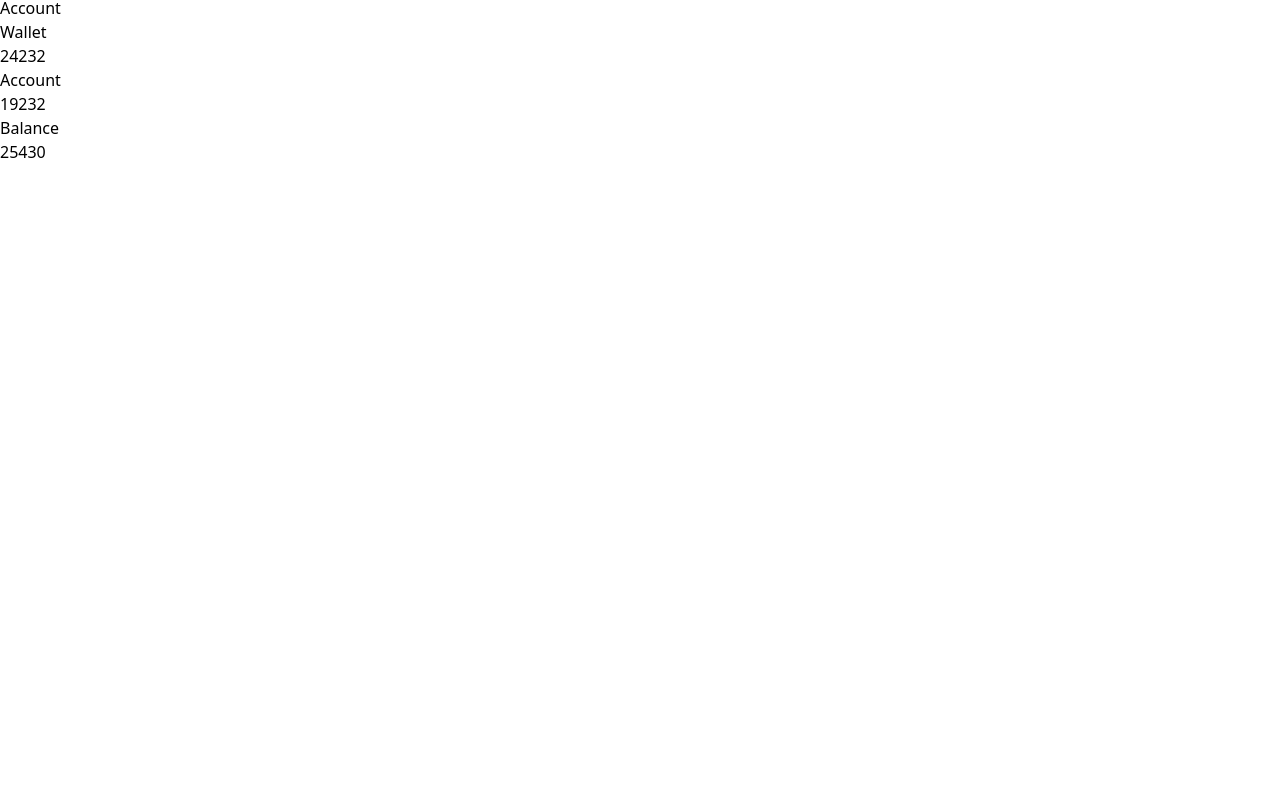
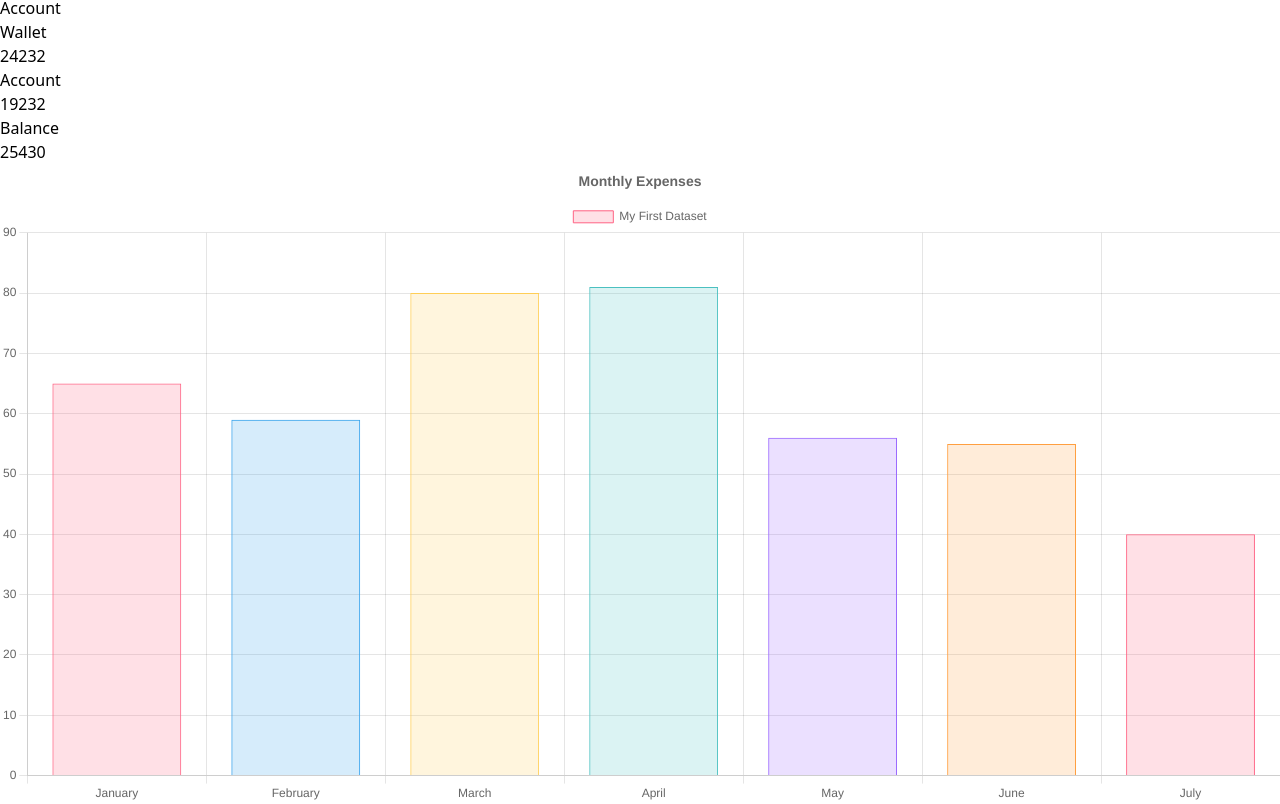
Before and after one commit to prashantjinwal/Money_Tracker, a React (Vite) app in the folder frontEnd/: page / in a window 1280 px wide. Shown: the part 566-1370 px from the top of the page. Before the commit the page ends 800 px from the top, so only its background shows below. Built offline with nearby package versions, Linux system fonts and the light colour scheme.

Commit message:
Add Chart.js

```diff
--- a/frontEnd/src/App.jsx
+++ b/frontEnd/src/App.jsx
@@ -45,8 +45,8 @@ function App() {
   return (
 
   <BrowserRouter>
-  <main className='h-screen flex '>
-   {btnSlate ? <SideBar onbtnClick={handleBtn} onselect={handleSelect} selectedBarBtn={selectedTitle.selectedID} />  : undefined}
+  <main className='h-screen flex'>
+    {btnSlate ? <nav className='lg:w-1/5 h-screen bg-[#323031] w-9/12 lg:static fixed z-50 overflow-y-auto'> <SideBar onbtnClick={handleBtn} onselect={handleSelect} selectedBarBtn={selectedTitle.selectedID} />  </nav>: undefined}
     <main className='flex flex-col w-full'>
     <Navbar Header={selectedTitle} onbtnClick={handleBtn} />
       <Routes>
--- a/frontEnd/src/Components/SideBar.jsx
+++ b/frontEnd/src/Components/SideBar.jsx
@@ -2,7 +2,7 @@ import { Link } from "react-router-dom";
 import Svgs from "../assets/SvgMap";
 import logo from "/pictures/app_icon_64.png"
 import { Plus } from "lucide-react";
-import { useEffect } from "react";
+// import { useEffect } from "react";
 
 
 export default function SideBar({ onselect, selectedBarBtn, onbtnClick }){
@@ -15,7 +15,9 @@ export default function SideBar({ onselect, selectedBarBtn, onbtnClick }){
     }
 
     return (
-        <aside className=" lg:w-1/5 h-[100vh] bg-[#323031] w-9/12 lg:static absolute z-50  " >
+        // <aside className=" lg:w-1/5 h-screen bg-[#323031] w-9/12 lg:static fixed z-50 overflow-hidden" >
+
+        <>
             <div className="py-4 border-stone-500 border-b-2 flex gap-4 items-center px-5 justify-between">
                 <div className="flex gap-4 items-center">
                     <img className="w-[2.2em]" src={logo} alt="logo" />
@@ -51,7 +53,8 @@ export default function SideBar({ onselect, selectedBarBtn, onbtnClick }){
 
             </ul>
 
+                 {/* </aside> */}
+            </>
 
-        </aside>
     );
 }
--- a/frontEnd/src/Components/dynamic/Stack.jsx
+++ b/frontEnd/src/Components/dynamic/Stack.jsx
@@ -1,9 +1,9 @@
 export default function Stack ({StackHeaderName, StackValue}){
 
-    let valueClass = 'font-bold text-2xl my-2 text-green'
+    let valueClass = 'font-bold text-2xl my-2 text-green '
 
     if (StackHeaderName === 'Expenses') {
-        valueClass += ' text-[#c1121f]'
+        valueClass += ' text-red-600 '
     }if (StackHeaderName === 'Income') {
         valueClass += ' text-green-500'
     } else {
@@ -12,7 +12,7 @@ export default function Stack ({StackHeaderName, StackValue}){
 
     return (
 
-        <div className="bg-[#323031] py-5 px-6 md:w-1/3 w-full">
+        <div className="bg-[#323031] py-5 px-6 md:w-1/3 w-full ">
             <p className="text-xl ">{StackHeaderName}</p>
             <p className={valueClass}>{StackValue}</p>
         </div>
--- a/frontEnd/src/Pages/OverView.jsx
+++ b/frontEnd/src/Pages/OverView.jsx
@@ -1,7 +1,8 @@
-import {useEffect, useState} from "react"
+// import {useEffect, useState} from "react"
 import axios from "axios"
 import Stack from "../Components/dynamic/Stack"
 import AccountStack from "../Components/dynamic/AccountStack"
+import MonthlyBarChart from "../graphs/Monthy"
 
 const OverView = function  (){
 
@@ -15,7 +16,7 @@ const OverView = function  (){
 //     })
 
     return (
-        <div  className="bg-black w-full h-full text-white md:p-[3em]  p-[1.5em]">
+        <div  className="bg-black w-full lg:ml-1/5  text-white md:p-[3em]  p-[1.5em]">
             {/* <h2>OverView</h2>
             <h2>TEST : {test.length}</h2>
             <p>
@@ -38,6 +39,10 @@ const OverView = function  (){
             <Stack StackHeaderName={"Balance"} StackValue={25430}/>
         </div>
 
+        <div className=" w-3/5 p-3 bg-[#323031]  mt-[2em] shadow-md">
+            <MonthlyBarChart/>
+        </div>
+
 
         </div>
     )
--- /dev/null
+++ b/frontEnd/src/graphs/Monthy.jsx
@@ -0,0 +1,56 @@
+import React from 'react';
+import { Bar } from 'react-chartjs-2';
+import { Chart as ChartJS, CategoryScale, LinearScale, BarElement, Title, Tooltip, Legend } from 'chart.js';
+
+ChartJS.register(CategoryScale, LinearScale, BarElement, Title, Tooltip, Legend);
+
+const MonthlyBarChart = () => {
+  const data = {
+    labels: ['January', 'February', 'March', 'April', 'May', 'June', 'July'],
+    datasets: [
+      {
+        label: 'My First Dataset',
+        data: [65, 59, 80, 81, 56, 55, 40],
+        backgroundColor: [
+          'rgba(255, 99, 132, 0.2)',
+          'rgba(54, 162, 235, 0.2)',
+          'rgba(255, 206, 86, 0.2)',
+          'rgba(75, 192, 192, 0.2)',
+          'rgba(153, 102, 255, 0.2)',
+          'rgba(255, 159, 64, 0.2)',
+          'rgba(255, 99, 132, 0.2)'
+        ],
+        borderColor: [
+          'rgba(255, 99, 132, 1)',
+          'rgba(54, 162, 235, 1)',
+          'rgba(255, 206, 86, 1)',
+          'rgba(75, 192, 192, 1)',
+          'rgba(153, 102, 255, 1)',
+          'rgba(255, 159, 64, 1)',
+          'rgba(255, 99, 132, 1)'
+        ],
+        borderWidth: 1
+      }
+    ]
+  };
+
+  const options = {
+    responsive: true,
+    plugins: {
+      legend: {
+        position: 'top'
+      },
+      title: {
+        display: true,
+        text: 'Monthly Expenses',
+        font: {
+            size: 14
+        }
+      }
+    }
+  };
+
+  return <Bar data={data} options={options} />;
+};
+
+export default MonthlyBarChart;
--- /dev/null
+++ b/package.json
@@ -0,0 +1,6 @@
+{
+  "dependencies": {
+    "chart.js": "^4.4.3",
+    "react-chartjs-2": "^5.2.0"
+  }
+}
```
Also changed, not shown: 1 other file (tests, documents, lock files or other folders).
